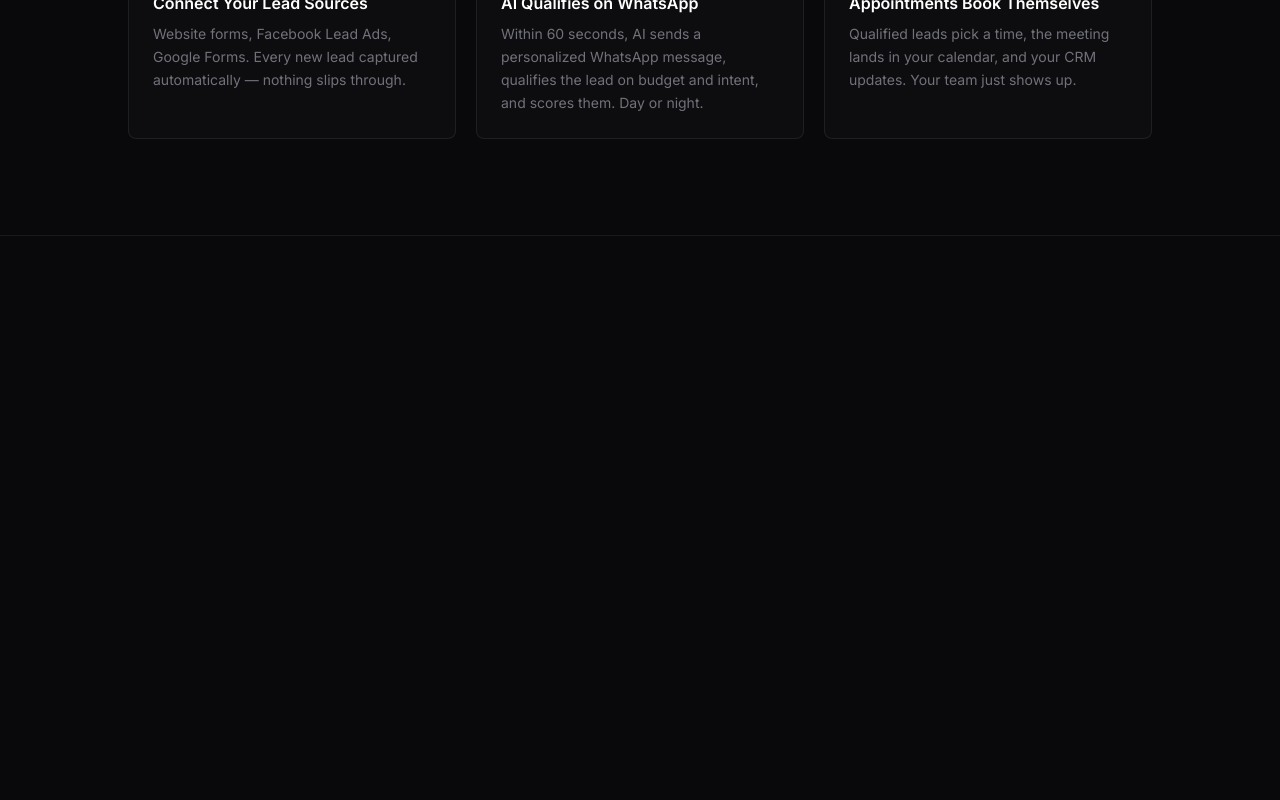
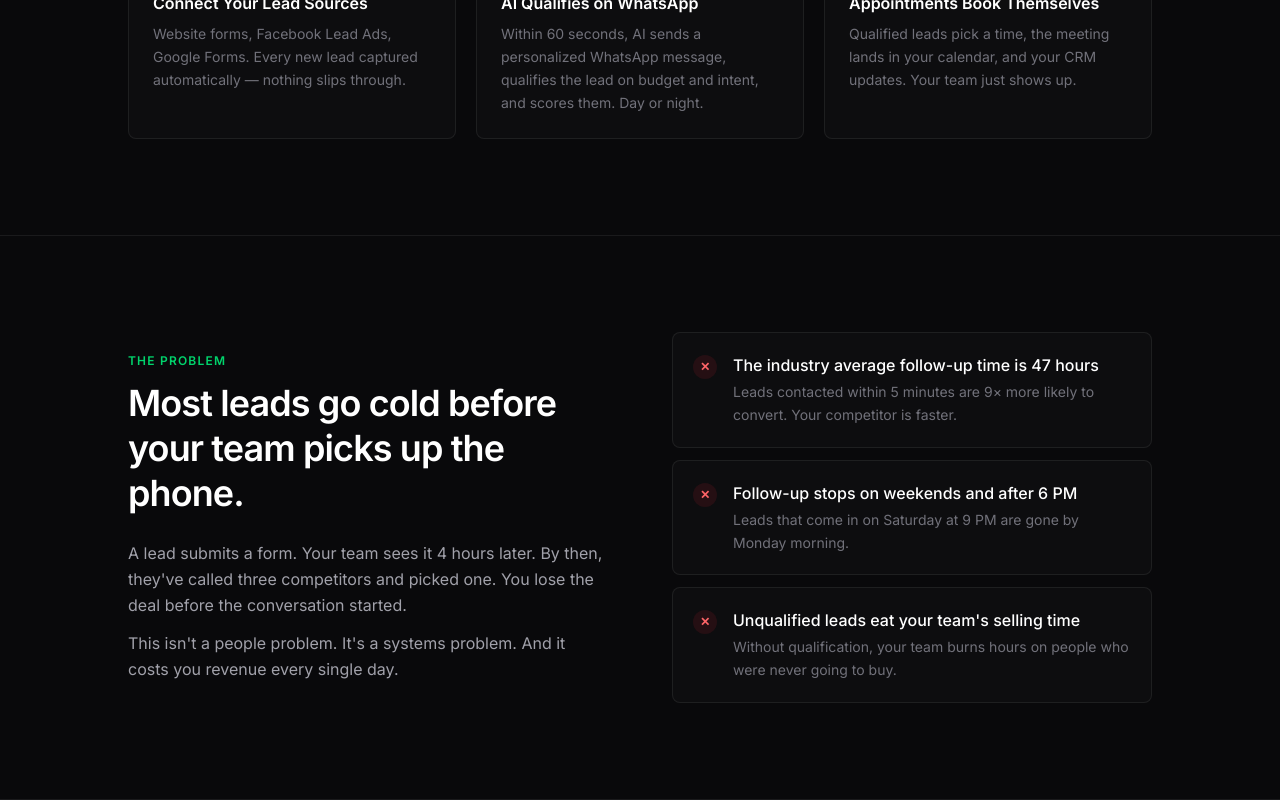
Before and after one commit to singh-abhinandan/GitLime, a React (Vite) app in the folder gitlime/: page / in a window 1280 px wide. Shown: the part 1625-2425 px from the top of the page. Before the commit the page ends 1861 px from the top, so only its background shows below. Built offline with nearby package versions, Linux system fonts and the light colour scheme.

Commit message:
feat: implement The Problem section

```diff
--- a/gitlime/src/App.jsx
+++ b/gitlime/src/App.jsx
@@ -3,6 +3,7 @@ import Hero from './components/Hero/Hero';
 import ProofBar from './components/ProofBar/ProofBar';
 import TechStackStrip from './components/TechStack/TechStackStrip';
 import TheSystem from './components/TheSystem/TheSystem';
+import TheProblem from './components/TheProblem/TheProblem';
 
 export default function App() {
   return (
@@ -13,6 +14,7 @@ export default function App() {
         <ProofBar />
         <TechStackStrip />
         <TheSystem />
+        <TheProblem />
       </main>
     </div>
   );
--- /dev/null
+++ b/gitlime/src/components/TheProblem/TheProblem.jsx
@@ -0,0 +1,79 @@
+const problems = [
+  {
+    id: 1,
+    title: 'The industry average follow-up time is 47 hours',
+    description:
+      'Leads contacted within 5 minutes are 9× more likely to convert. Your competitor is faster.',
+  },
+  {
+    id: 2,
+    title: 'Follow-up stops on weekends and after 6 PM',
+    description:
+      'Leads that come in on Saturday at 9 PM are gone by Monday morning.',
+  },
+  {
+    id: 3,
+    title: "Unqualified leads eat your team's selling time",
+    description:
+      'Without qualification, your team burns hours on people who were never going to buy.',
+  },
+];
+
+export default function TheProblem() {
+  return (
+    <section
+      className="border-b border-white/[0.07] px-4 py-16 md:py-24"
+      aria-labelledby="problem-heading"
+    >
+      <div className="mx-auto max-w-5xl">
+        <div className="grid gap-10 md:grid-cols-2 md:items-center md:gap-16">
+          {/* Left Column: Context & Narrative */}
+          <div>
+            <p className="mb-3 text-xs font-semibold uppercase tracking-widest text-[#00d46c]">
+              The Problem
+            </p>
+            <h2
+              id="problem-heading"
+              className="text-2xl font-semibold leading-tight tracking-tight text-white sm:text-3xl md:text-4xl"
+            >
+              Most leads go cold before your team picks up the phone.
+            </h2>
+            <p className="mt-5 text-sm leading-relaxed text-[#a1a1aa] sm:mt-6 sm:text-base">
+              A lead submits a form. Your team sees it 4 hours later. By then, they've called three
+              competitors and picked one. You lose the deal before the conversation started.
+            </p>
+            <p className="mt-3 text-sm leading-relaxed text-[#a1a1aa] sm:text-base">
+              This isn't a people problem. It's a systems problem. And it costs you revenue every
+              single day.
+            </p>
+          </div>
+
+          {/* Right Column: Problem Cards */}
+          <div className="flex flex-col gap-3">
+            {problems.map((problem) => (
+              <div
+                key={problem.id}
+                className="flex items-start gap-4 rounded-lg border border-white/[0.07] bg-white/[0.02] p-4 sm:p-5"
+              >
+                <span
+                  className="mt-0.5 flex h-6 w-6 shrink-0 items-center justify-center rounded-full bg-red-500/10 text-xs font-bold text-red-400"
+                  aria-hidden="true"
+                >
+                  ✕
+                </span>
+                <div>
+                  <p className="text-sm font-medium text-white sm:text-base">
+                    {problem.title}
+                  </p>
+                  <p className="mt-1 text-xs leading-relaxed text-[#71717a] sm:text-sm">
+                    {problem.description}
+                  </p>
+                </div>
+              </div>
+            ))}
+          </div>
+        </div>
+      </div>
+    </section>
+  );
+}
```
